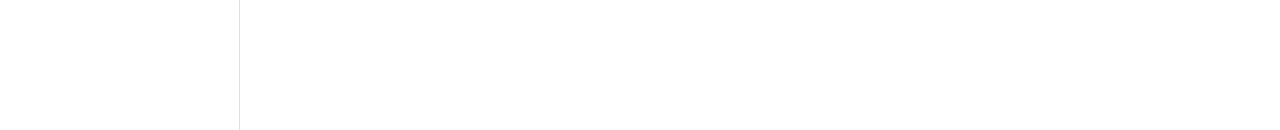
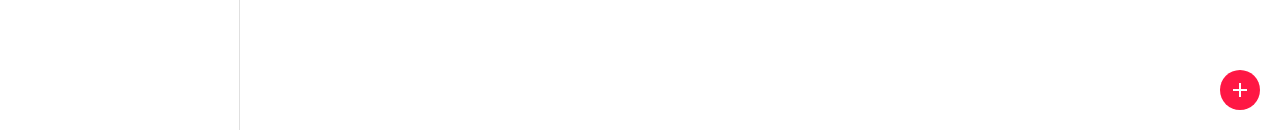
Before and after one commit to webferrol/journal-app, a React (Vite) app: page / in a window 1280 px wide. Shown: the part 670-800 px from the top of the page. Built offline with nearby package versions, Linux system fonts and the light colour scheme.

Commit message:
finish floating-button

```diff
--- /dev/null
+++ b/src/components/FloatingButton.jsx
@@ -0,0 +1,22 @@
+import IconButton from '@mui/material/IconButton'
+import AddOutlined from '@mui/icons-material/AddOutlined'
+export function FloatingButton () {
+  return (
+    <IconButton
+      sx={
+      {
+        backgroundColor: 'error.main',
+        color: '#fff',
+        fontSize: '2ch',
+        position: 'fixed',
+        bottom: '2ch',
+        right: '2ch',
+        ':hover': { backgroundColor: 'error.main', opacity: '.5' }
+
+      }
+    }
+    >
+      <AddOutlined />
+    </IconButton>
+  )
+}
--- a/src/layout/AppLayout.jsx
+++ b/src/layout/AppLayout.jsx
@@ -4,6 +4,7 @@ import Toolbar from '@mui/material/Toolbar'
 import { Outlet } from 'react-router-dom'
 import { NavBar } from '../components/NavBar'
 import { SideBar } from '../components/SideBar'
+import { FloatingButton } from '../components/FloatingButton'
 
 export function AppLayout () {
   return (
@@ -21,6 +22,7 @@ export function AppLayout () {
         <Toolbar />
         <Outlet />
       </Box>
+      <FloatingButton />
     </Grid>
   )
 }
--- a/src/pages/Home.jsx
+++ b/src/pages/Home.jsx
@@ -1,4 +1,4 @@
-import { NothingSelectedView } from "../views/NothingSelectedView";
+import { NothingSelectedView } from '../views/NothingSelectedView'
 
 export function Home () {
   return (
--- a/src/views/NothingSelectedView.jsx
+++ b/src/views/NothingSelectedView.jsx
@@ -1,4 +1,4 @@
-import ProTip from "../components/ProTip";
+import ProTip from '../components/ProTip'
 
 export function NothingSelectedView () {
   return (
```
